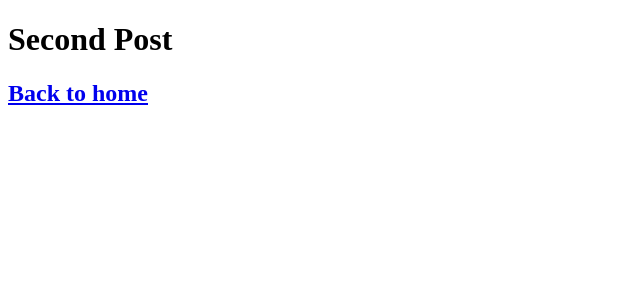
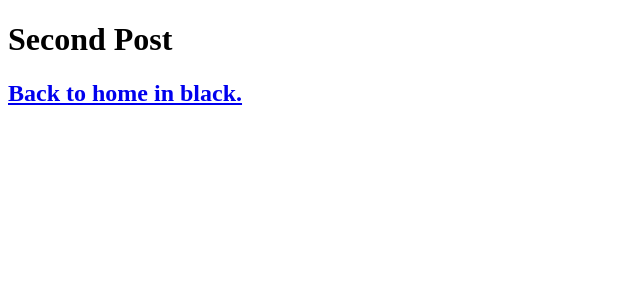
Before and after one commit to Leejjon/nextjs-blog, a Next.js app: page /posts/first-post in a window 1280 px wide. Shown: the top 300 px of the page, without its empty margins (0-640 px from the left). Built offline with nearby package versions, Linux system fonts and the light colour scheme.

Commit message:
Let's see.

```diff
--- a/pages/posts/first-post.js
+++ b/pages/posts/first-post.js
@@ -4,7 +4,7 @@ export default function FirstPost() {
     return (
         <>
             <h1>Second Post</h1>
-            <h2><Link href="/"><a>Back to home</a></Link></h2>
+            <h2><Link href="/"><a>Back to home in black.</a></Link></h2>
         </>
     );
 }
```
